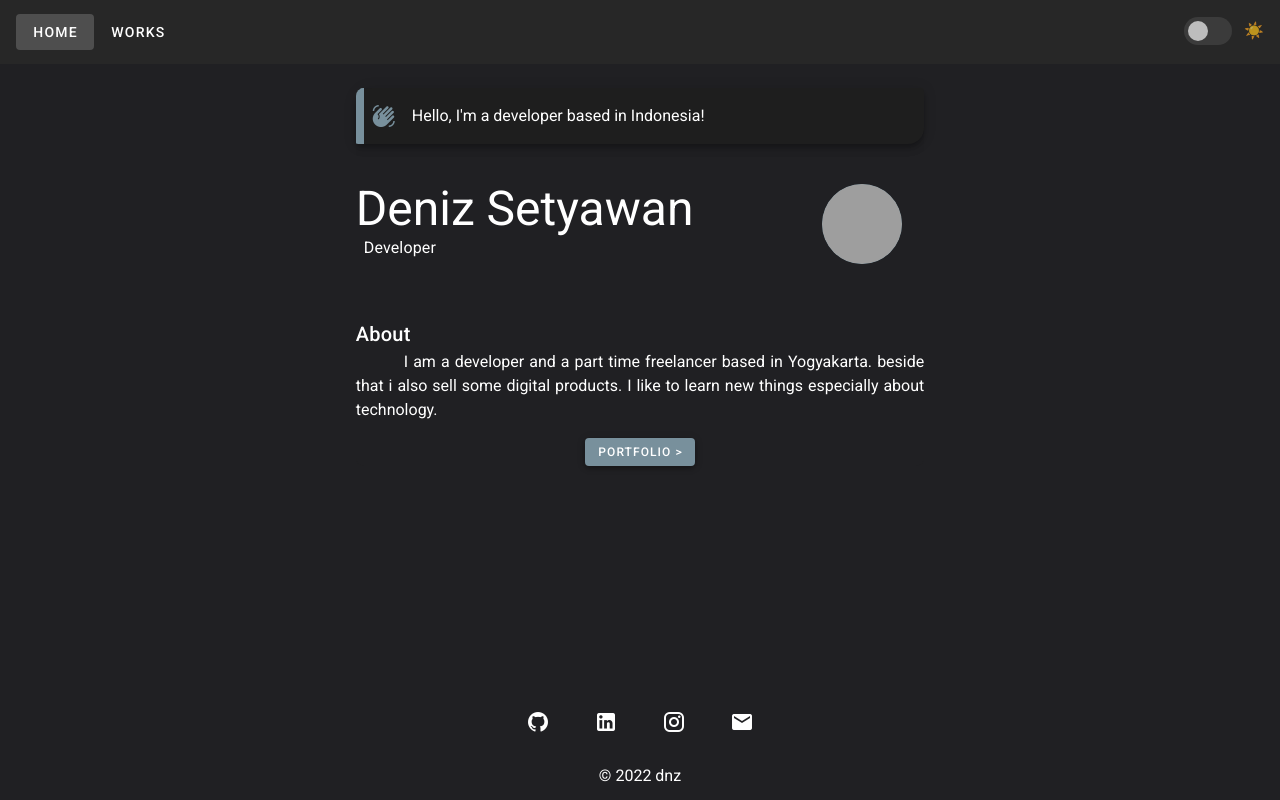
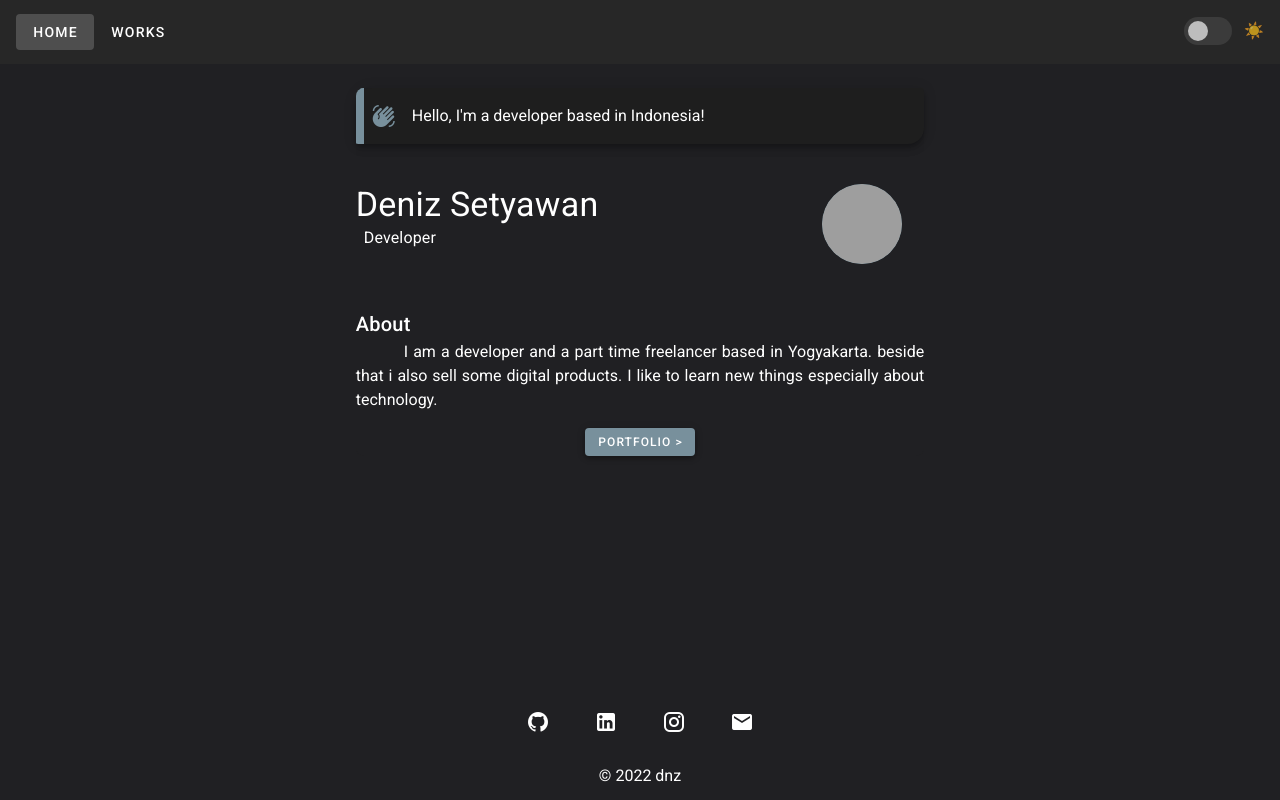
Before and after one commit to denizsetyawan/nuxt-portfolio, a Nuxt app: page / in a window 1280 px wide. Built offline with nearby package versions, Linux system fonts and the light colour scheme; grey boxes are pictures that could not be loaded.

Commit message:
change h-size in name

```diff
--- a/pages/index.vue
+++ b/pages/index.vue
@@ -18,7 +18,7 @@
             <section class="profile my-10">
               <v-row>
                 <v-col cols="12" sm="9">
-                <div class="text-h3 mx-auto">Deniz Setyawan</div>
+                <div class="text-h4 mx-auto">Deniz Setyawan</div>
                 <p class="text-subtitle-1 ml-2">Developer</p>
                 </v-col>
                 <v-col cols="12" sm="3" class="text-center">
```
